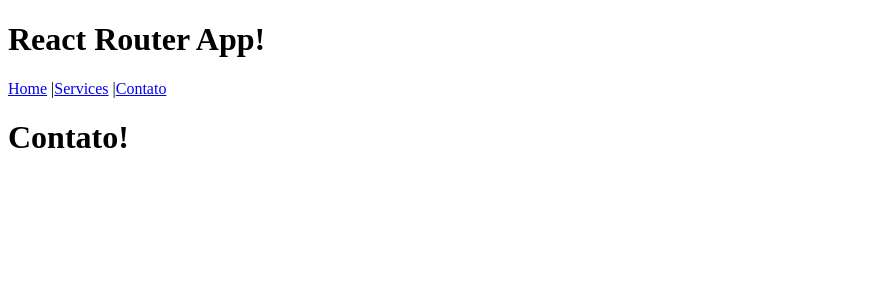
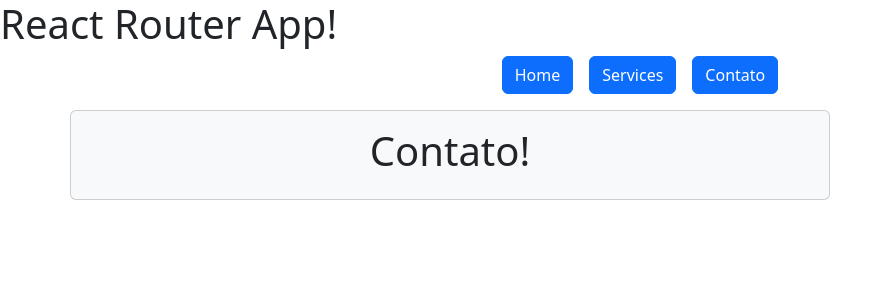
Before and after one commit to VictorParizio/aulas-react.js, a React (Vite) app in the folder 15-react-route/: page /contato in a window 1280 px wide. Shown: the top 300 px of the page, without its empty margins (0-890 px from the left). Built offline with nearby package versions, Linux system fonts and the light colour scheme.

Commit message:
feat (15-react-route) Estilo do Projeto Foi adicionado estilos ao projeto usanto o Bootstrap.

```diff
--- a/15-react-route/package.json
+++ b/15-react-route/package.json
@@ -9,7 +9,9 @@
     "preview": "vite preview"
   },
   "dependencies": {
+    "bootstrap": "^5.2.3",
     "react": "^18.2.0",
+    "react-bootstrap": "^2.7.2",
     "react-dom": "^18.2.0",
     "react-router-dom": "^6.10.0"
   },
--- a/15-react-route/src/App.jsx
+++ b/15-react-route/src/App.jsx
@@ -1,5 +1,8 @@
 import React from 'react'
 import { Routes, Route, Link } from 'react-router-dom'
+
+import 'bootstrap/dist/css/bootstrap.min.css'
+// import 'bootstrap/dist/js/bootstrap.bundle'
 
 import Home from './Componentes/Home'
 import Services from './Componentes/Services'
@@ -11,10 +14,14 @@
     <>
       <h1>React Router App!</h1>
 
-      <nav>
-        <Link to='/'>Home</Link> |
-        <Link to='/services'>Services</Link> |
-        <Link to='/contato'>Contato</Link>
+      <nav className='container'>
+        <div className="row">
+          <div className="col text-center">
+            <Link className='btn btn-primary me-3' to='/'>Home</Link>
+            <Link className='btn btn-primary me-3' to='/services'>Services</Link>
+            <Link className='btn btn-primary' to='/contato'>Contato</Link>
+          </div>
+        </div>
       </nav>
 
       <Routes>
--- a/15-react-route/src/Componentes/Contato.jsx
+++ b/15-react-route/src/Componentes/Contato.jsx
@@ -1,9 +1,13 @@
 import React from "react";
 
-export default function Contato(){
-    return(
-        <>
-            <h1>Contato!</h1>
-        </>
+export default function Contato() {
+    return (
+        <section className="container">
+            <div className="row justify-contant-center mt-3">
+                <div className="col-8 card bg-light text-center p-3">
+                    <h1>Contato!</h1>
+                </div>
+            </div>
+        </section>
     )
 }
--- a/15-react-route/src/Componentes/Erro.jsx
+++ b/15-react-route/src/Componentes/Erro.jsx
@@ -1,9 +1,13 @@
 import React from "react";
 
-export default function Erro(){
-    return(
-        <>
-            <h1>Erro!</h1>
-        </>
+export default function Erro() {
+    return (
+        <section className="container">
+            <div className="row justify-contant-center mt-3">
+                <div className="col-8 card bg-danger text-white text-center p-3">
+                    <h1>Erro!</h1>
+                </div>
+            </div>
+        </section>
     )
 }
--- a/15-react-route/src/Componentes/Home.jsx
+++ b/15-react-route/src/Componentes/Home.jsx
@@ -1,9 +1,13 @@
 import React from "react";
 
-export default function Home(){
-    return(
-        <>
-            <h1>Home!</h1>
-        </>
+export default function Home() {
+    return (
+        <section className="container">
+            <div className="row justify-contant-center mt-3">
+                <div className="col-8 card bg-light text-center p-3">
+                    <h1>Home!</h1>
+                </div>
+            </div>
+        </section>
     )
 }
--- a/15-react-route/src/Componentes/Services.jsx
+++ b/15-react-route/src/Componentes/Services.jsx
@@ -1,9 +1,13 @@
 import React from "react";
 
-export default function Services(){
-    return(
-        <>
-            <h1>Services!</h1>
-        </>
+export default function Services() {
+    return (
+        <section className="container">
+            <div className="row justify-contant-center mt-3">
+                <div className="col-8 card bg-light text-center p-3">
+                    <h1>Services!</h1>
+                </div>
+            </div>
+        </section>
     )
 }
```
Also changed, not shown: 15-react-route/src/App.css (added), 1 other file (tests, documents, lock files or other folders).
